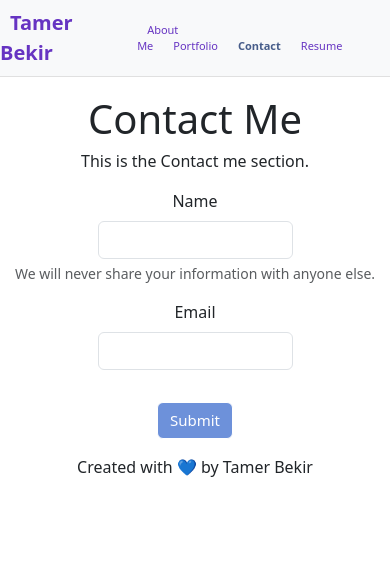
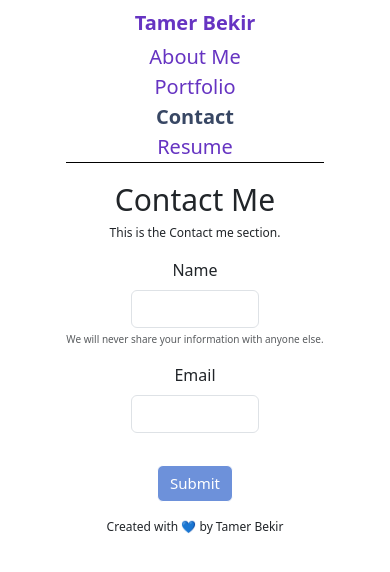
Before and after one commit to Tamerbekir/tamer-react-portfolio, a React (Vite) app in the folder portfolio/: page /contact in a window 390 px wide. Shown: the top 572 px of the page. Built offline with nearby package versions, Linux system fonts and the light colour scheme.

Commit message:
changed header name and links for media queries. Now they will go into a column for smaller screen sizes. Also adjusted other elememts to make it cleaner.

```diff
--- a/portfolio/src/components/Header.jsx
+++ b/portfolio/src/components/Header.jsx
@@ -1,20 +1,21 @@
+// Using NavLink so the user can redirection between the links in the header
 import { NavLink } from 'react-router-dom';
 
+// This will stay consistent throughout the page. When the user clicks on a link it will redirect them to the applicable page
+// The isActive function will help determine what page the user is on using Tannery operator
 export default function Header() {
     return (
-        <div className='header d-flex align-items-center' style={{ width: '100%' }}>
-            <nav className="d-flex justify-content-between w-100">
-                <ul className='navName list-unstyled d-flex'>
+        <div className='header'>
+            <nav>
+                <ul className='navName'>
                     <li>
                         <a href="http://www.github.com/tamerbekir">Tamer Bekir</a>
                     </li>
                 </ul>
-                <div className="nav-links">
-                    <NavLink to="/" end className={({ isActive }) => isActive ? 'active' : ''}>About Me</NavLink>
-                    <NavLink to="/portfolio" className={({ isActive }) => isActive ? 'active' : ''}>Portfolio</NavLink>
-                    <NavLink to="/contact" className={({ isActive }) => isActive ? 'active' : ''}>Contact</NavLink>
-                    <NavLink to="/resume" className={({ isActive }) => isActive ? 'active' : ''}>Resume</NavLink>
-                </div>
+                <NavLink to="/" end className={({ isActive }) => isActive ? 'active' : ''} >About Me</NavLink>
+                <NavLink to="/portfolio" className={({ isActive }) => isActive ? 'active' : ''}>Portfolio</NavLink>
+                <NavLink to="/contact" className={({ isActive }) => isActive ? 'active' : ''}>Contact</NavLink>
+                <NavLink to="/resume" className={({ isActive }) => isActive ? 'active' : ''}>Resume</NavLink>
             </nav>
         </div>
     );
--- a/portfolio/src/index.css
+++ b/portfolio/src/index.css
@@ -13,54 +13,59 @@
   -moz-osx-font-smoothing: grayscale;
 }
 
+/* Styling for header */
 .header {
   display: flex;
-  justify-content: center;
-  /* align-items: center; */
-  width: 100%;
-  background-color: #f8f9fa;
-  padding: 8px 0;
-  border-bottom: 1px solid #e0e0e0;
-  font-size: 17px;
+  border-bottom: 1px solid #000000;
+  font-size: 18px;
   margin-bottom: 20px;
+  padding: 0px 15px;
 }
 
-.header nav {
-  display: flex;
-  justify-content: space-between;
-  align-items: center;
-  width: 100%;
-}
 
+/* Styling for nav 'a' tag elements in header */
 .header nav a {
   color: #6634c2;
   margin: 0 10px;
   padding: 10;
 }
 
-.header nav a:hover {
-  color: #b2a5c9;
+
+/* Styling for nav element in header */
+.header nav {
+  display: flex;
+  justify-content:start;
+  align-items: center;
+  width: 100%;
 }
 
 /* Color for active link is light blue and bold */
 .header nav a.active {
-  color: #475d8a;
+  color: #384764;
   font-weight: bold;
 }
 
-
-.navName {
-  display: flex;
-  margin: 0;
-  list-style: none;
-  font-weight: bold;
-  font-size: 30px;
+.header nav a:hover {
+  color: #c4bcd2;
+}
+.header nav a.active:hover {
+  color: #384764;
 }
 
-.navName li a:hover {
-  color: #b2a5c9;
+/* Name styling */
+.navName {
+  list-style: none;
+  margin-right: auto;
+  font-weight: bold;
+  font-size: 25px;
 }
 
+/* styling when user hoves over links */
+.navName li a:hover {
+  color: #c4bcd2;
+}
+
+/* Styling for list item (name) 'a' tag elements */
 .navName li a {
   font-weight: bold;
 }
@@ -71,15 +76,18 @@
   width: 50%
 }
 
+/* Styling for 'a' tag elements  */
 a {
   font-weight: 500;
   color: #646cff;
   text-decoration: inherit;
 }
-a:hover {
-  color: #53f278;
+
+.navName li {
+  margin-top: 3.5%; /* Ensures no default margin */
 }
 
+/* Styling for main body */
 body {
   margin: 0;
   place-items: center;
@@ -88,10 +96,11 @@ body {
 }
 
 h1 {
-  font-size: 40px;
+  font-size: 30px;
   line-height: 1.1;
 }
 
+/* styling for contact submit button */
 .submitContact {
   font-family: inherit;
   color: white;
@@ -104,27 +113,34 @@ h1 {
   background-color: #6075a0;
 }
 
-
-@media (max-width: 768px) {
-    .header {
-      font-size: 12px;
-    }
-    .navName {
-      font-size: 20px;
-    }
+/* Styling for various screen sizes and what elements change for the different sizes*/
+@media (max-width: 600px) {
+  .header nav {
+    flex-direction: column;
+    align-items: center;
   }
 
-@media (max-width: 480px) {
   .header {
-    font-size: 11px;
+    font-size: 20px;
     padding: 1;
+    justify-content: center;
   }
 
-}
-
-@media (max-width: 360px) {
-  .header {
-    font-size: 9px;
-    padding: 1;
+  .navName {
+    font-size: 20px;
+    width: 100%;
+    display: flex;
+    justify-content: center;
+    padding: 0;
+    margin-bottom: 2%;
+  }
+  h1 {
+    font-size: 30px;
+  }
+  p {
+    font-size: 12px;
+  }
+  .form-text {
+    font-size: 10px;
   }
 }
```
